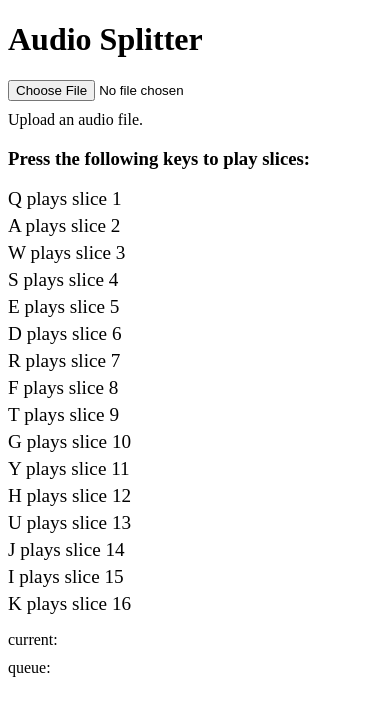
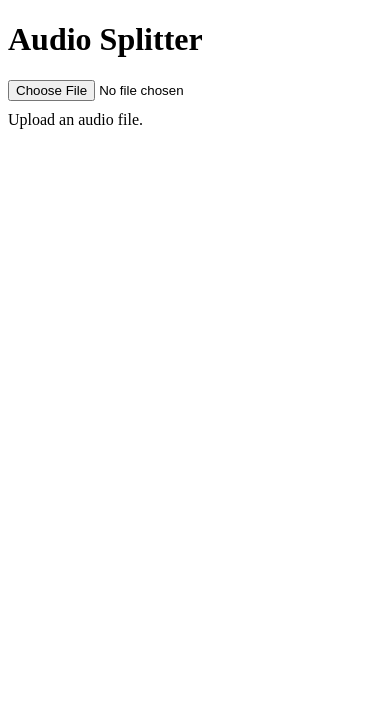
Before and after one commit to dxlbnl/sample-slicer, a SvelteKit app: page / in a window 390 px wide. Shown: the top 716 px of the page. Built offline with nearby package versions, Linux system fonts and the light colour scheme.

Commit message:
Mobile friendlier

```diff
--- a/src/routes/+page.svelte
+++ b/src/routes/+page.svelte
@@ -239,22 +239,24 @@
     {#each downloadLinks as { url, name }}
       <a href={url} download="{filename}.zip">{name}</a><br />
     {/each}
-  {/if}
 
     <!-- Key mapping display -->
     <div>
       <h3>Press the following keys to play slices:</h3>
-    <ul>
+      <h4>Or use they keyboard ({keyMap})</h4>
       {#each keyMap as key, index}
-        <li class:current={current === index}>
-          {key.toUpperCase()} plays slice {index + 1}
-        </li>
+        <button
+          class:current={current === index}
+          onclick={() => queueSlice(index)}
+        >
+          {index + 1}
+        </button>
       {/each}
-    </ul>
     </div>
 
     <p>current: {current}</p>
     <p>queue: {queue}</p>
+  {/if}
 </main>
 
 <style>
@@ -272,7 +274,7 @@
     padding: 0;
   }
 
-  li {
+  button {
     font-size: 1.2rem;
     margin: 5px 0;
 
```
Lines whose indentation alone changed are shown as unchanged.
